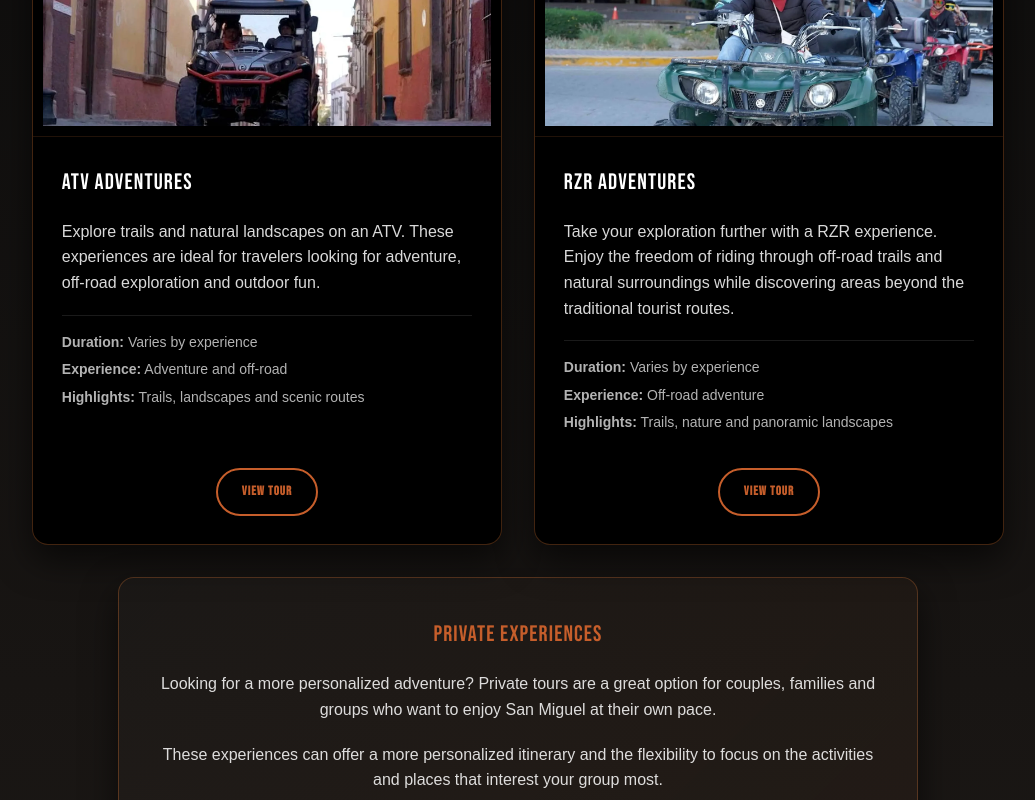
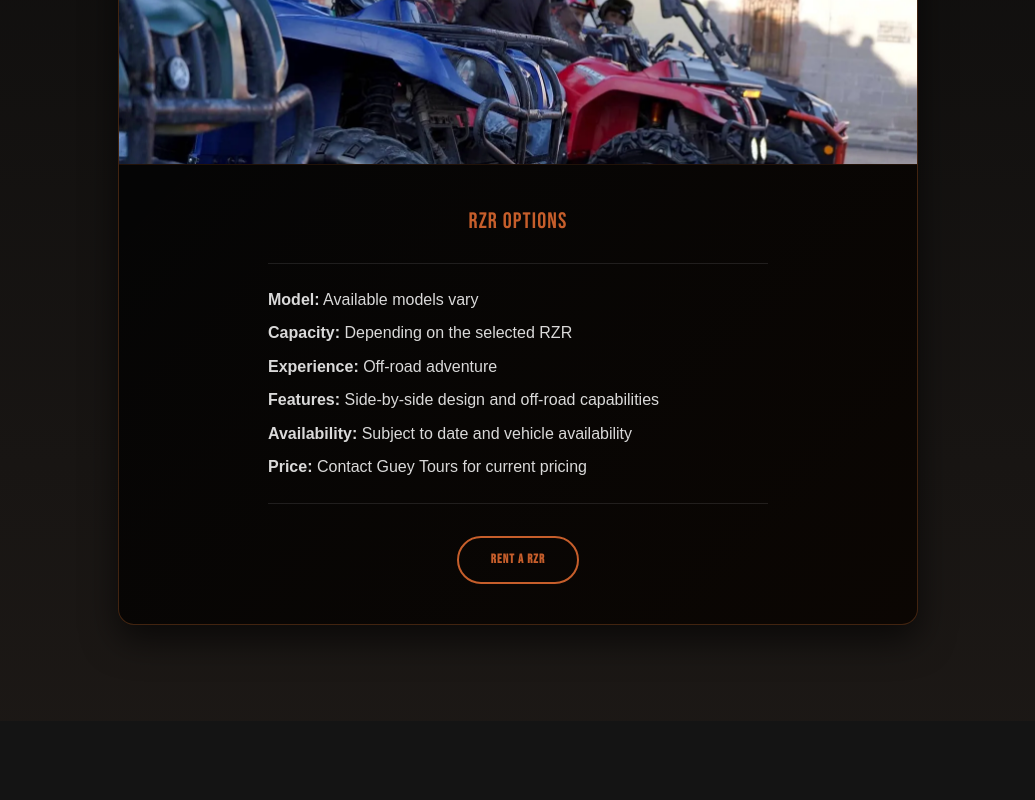
Before and after one commit to DraftStudiomx/Guey-tours-SEO, a Next.js app: page /rsz-rentals in a window 1280 px wide. Shown: the part 3540-4340 px from the top of the page, without its empty margins (122-1157 px from the left). Built offline with nearby package versions, Linux system fonts and the light colour scheme; a web font is replaced by a local one.

Commit message:
Update RzrRentalContenido.tsx cuarta seccion

```diff
--- a/app/rsz-rentals/RzrRentalContenido.tsx
+++ b/app/rsz-rentals/RzrRentalContenido.tsx
@@ -488,7 +488,7 @@
 
 
 
-          {/* INICIO SECTION 3 */}
+          {/* INICIO SECTION 4 */}
 <section style={{
   padding: '6rem 2rem',
   background: 'linear-gradient(180deg, #0b0b0b 0%, rgba(217, 119, 54, 0.04) 100%)',
@@ -498,7 +498,7 @@
 }}>
   <div style={{ maxWidth: '1100px', margin: '0 auto' }}>
 
-    {/* Título H2 y Párrafo Introductorio */}
+    {/* Título H2 y Párrafo Actualizado */}
     <div style={{ textAlign: 'center', marginBottom: '4rem' }}>
       <h2 style={{
         fontFamily: 'var(--font-heading)',
@@ -509,7 +509,7 @@
         margin: '0 0 1rem 0',
         lineHeight: 1.2
       }}>
-        {lang === 'es' ? 'Nuestros Tours en San Miguel de Allende' : 'Our Tours in San Miguel de Allende'}
+        {lang === 'es' ? 'Elige tu experiencia en RZR' : 'Choose Your RZR Experience'}
       </h2>
       <div style={{
         width: '80px',
@@ -529,242 +529,87 @@
         margin: '0 auto'
       }}>
         {lang === 'es'
-          ? 'Elige la experiencia que mejor se adapte a tu estilo de viaje. Ya sea que busques una aventura al aire libre, una experiencia privada o una forma emocionante de explorar los alrededores, Guey Tours ofrece diferentes maneras de vivir San Miguel de Allende.'
-          : 'Choose the experience that best matches your travel style. Whether you are looking for an outdoor adventure, a private experience or an exciting way to explore the surroundings, Guey Tours offers different ways to experience San Miguel de Allende.'}
-      </p>
-    </div>
-
-    {/* Contenedor de las 2 tarjetas superiores con imagen */}
-    <div style={{
-      display: 'grid',
-      gridTemplateColumns: 'repeat(auto-fit, minmax(320px, 1fr))',
-      gap: '2rem',
-      marginBottom: '2rem',
-      justifyContent: 'center'
-    }}>
-
-      {/* --- TARJETA 1 (ATV Adventures) --- */}
+          ? 'Guey Tours ofrece diferentes opciones de RZR según la disponibilidad. Cada renta puede variar en modelo, capacidad, características, duración y precio.'
+          : 'Guey Tours can offer different RZR options depending on availability. Each rental can vary in model, capacity, features, duration and pricing.'}
+      </p>
+    </div>
+
+    {/* Tarjeta Única Centralizada con Imagen */}
     <div style={{
       background: '#000',
       border: '1px solid rgba(217, 119, 54, 0.3)',
       borderRadius: '16px',
       overflow: 'hidden',
-        display: 'flex',
-        flexDirection: 'column',
-        boxShadow: '0 15px 35px rgba(0,0,0,0.6)'
-      }}>
+      boxShadow: '0 15px 35px rgba(0,0,0,0.6)',
+      maxWidth: '800px',
+      margin: '0 auto',
+      display: 'flex',
+      flexDirection: 'column'
+    }}>
+      {/* Contenedor de la Imagen */}
       <div style={{
         width: '100%',
-          height: '200px',
+        height: '260px',
         overflow: 'hidden',
         background: '#000',
         position: 'relative',
         display: 'flex',
         alignItems: 'center',
         justifyContent: 'center',
-          padding: '10px',
         borderBottom: '1px solid rgba(217, 119, 54, 0.15)'
       }}>
         <img
-            src="/images/SEO/atv-driver-foreground-san-miguel-de-allende-tours.webp"
-            alt="A traveler driving a green quad bike at the front of a group caravan on San Miguel de allende tours"
-            title="Leading the ATV caravan with San Miguel de allende tours"
+          src="/images/SEO/atv-and-rzr-rentals-group.webp"
+          alt="Close-up of a group of smiling people wearing helmets and safety goggles, standing next to a row of parked ATVs and Rzr rentals vehicles."
+          title="Getting ready for the ultimate adventure with Rzr rentals and ATVs."
           style={{ width: '100%', height: '100%', objectFit: 'cover', display: 'block' }}
         />
       </div>
 
-        <div style={{ padding: '1.8rem', display: 'flex', flexDirection: 'column', flex: 1, gap: '1.2rem' }}>
+      {/* Contenido de la Tarjeta */}
+      <div style={{
+        background: 'linear-gradient(135deg, rgba(255, 255, 255, 0.02) 0%, rgba(217, 119, 54, 0.05) 100%)',
+        padding: '2.5rem',
+        display: 'flex',
+        flexDirection: 'column',
+        gap: '1.5rem',
+        textAlign: 'center'
+      }}>
         <h3 style={{
           fontFamily: 'var(--font-heading)',
           fontSize: '1.4rem',
-            color: '#fff',
+          color: 'var(--orange, #d97736)',
           textTransform: 'uppercase',
           letterSpacing: '0.05em',
           margin: 0
         }}>
-            {lang === 'es' ? 'Aventuras en ATV' : 'ATV Adventures'}
+          {lang === 'es' ? 'Opciones de RZR' : 'RZR Options'}
         </h3>
-          <p style={{
-            fontFamily: 'sans-serif',
-            fontStyle: 'normal',
-            fontWeight: '400',
-            color: 'rgba(255, 255, 255, 0.85)',
+
+        <div style={{
+          display: 'flex',
+          flexDirection: 'column',
+          gap: '0.6rem',
           fontSize: '16px',
-            lineHeight: 1.6,
-            margin: 0
-          }}>
-            {lang === 'es'
-              ? 'Explora senderos y paisajes naturales en un ATV. Estas experiencias son ideales para viajeros que buscan aventura, exploración off-road y diversión al aire libre.'
-              : 'Explore trails and natural landscapes on an ATV. These experiences are ideal for travelers looking for adventure, off-road exploration and outdoor fun.'}
-          </p>
-          <div style={{ display: 'flex', flexDirection: 'column', gap: '0.4rem', fontSize: '14px', color: 'rgba(255,255,255,0.7)', borderTop: '1px solid rgba(255,255,255,0.1)', paddingTop: '1rem' }}>
-            <div><strong>{lang === 'es' ? 'Duración:' : 'Duration:'}</strong> {lang === 'es' ? 'Varía según la experiencia' : 'Varies by experience'}</div>
-            <div><strong>{lang === 'es' ? 'Experiencia:' : 'Experience:'}</strong> {lang === 'es' ? 'Aventura y off-road' : 'Adventure and off-road'}</div>
-            <div><strong>{lang === 'es' ? 'Destacados:' : 'Highlights:'}</strong> {lang === 'es' ? 'Senderos, paisajes y rutas panorámicas' : 'Trails, landscapes and scenic routes'}</div>
-          </div>
-          <div style={{ marginTop: 'auto', paddingTop: '1rem', textAlign: 'center' }}>
-            <a href="https://www.gueytours.com/rsz-rentals/" style={{
-              display: 'inline-block',
-              background: 'transparent',
-              color: 'var(--orange, #d97736)',
-              border: '2px solid var(--orange, #d97736)',
-              padding: '0.75rem 1.5rem',
-              borderRadius: '50px',
-              fontWeight: 'bold',
-              fontFamily: 'var(--font-heading)',
-              textDecoration: 'none',
-              textTransform: 'uppercase',
-              fontSize: '0.8rem',
-              letterSpacing: '0.08em',
-              transition: 'all 0.3s ease'
-            }}
-            onMouseEnter={(e) => { e.currentTarget.style.background = 'var(--orange, #d97736)'; e.currentTarget.style.color = '#fff'; }}
-            onMouseLeave={(e) => { e.currentTarget.style.background = 'transparent'; e.currentTarget.style.color = 'var(--orange, #d97736)'; }}
-            >
-              {lang === 'es' ? 'Ver Tour' : 'View Tour'}
-            </a>
-          </div>
-        </div>
-      </div>
-
-      {/* --- TARJETA 2 (RZR Adventures) --- */}
-      <div style={{
-        background: '#000',
-        border: '1px solid rgba(217, 119, 54, 0.3)',
-        borderRadius: '16px',
-        overflow: 'hidden',
-        display: 'flex',
-        flexDirection: 'column',
-        boxShadow: '0 15px 35px rgba(0,0,0,0.6)'
-      }}>
-        <div style={{
-          width: '100%',
-          height: '200px',
-          overflow: 'hidden',
-          background: '#000',
-          position: 'relative',
-          display: 'flex',
-          alignItems: 'center',
-          justifyContent: 'center',
-          padding: '10px',
-          borderBottom: '1px solid rgba(217, 119, 54, 0.15)'
-        }}>
-          <img
-            src="/images/SEO/RZR-adventure-ride-san-miguel-de-allende-tours.webp"
-            alt="An all-terrain RZR vehicle driving down a cobblestone street lined with colorful colonial buildings during San Miguel de allende tours"
-            title="Riding an off-road RZR through historic streets with San Miguel de allende tours"
-            style={{ width: '100%', height: '100%', objectFit: 'cover', display: 'block' }}
-          />
-        </div>
-
-        <div style={{ padding: '1.8rem', display: 'flex', flexDirection: 'column', flex: 1, gap: '1.2rem' }}>
-          <h3 style={{
-            fontFamily: 'var(--font-heading)',
-            fontSize: '1.4rem',
-            color: '#fff',
-            textTransform: 'uppercase',
-            letterSpacing: '0.05em',
-            margin: 0
-          }}>
-            {lang === 'es' ? 'Aventuras en RZR' : 'RZR Adventures'}
-          </h3>
-          <p style={{
-            fontFamily: 'sans-serif',
-            fontStyle: 'normal',
-            fontWeight: '400',
-            color: 'rgba(255, 255, 255, 0.85)',
-            fontSize: '16px',
-            lineHeight: 1.6,
-            margin: 0
-          }}>
-            {lang === 'es'
-              ? 'Lleva tu exploración más allá con una experiencia en RZR. Disfruta de la libertad de rodar por senderos todoterreno y entornos naturales mientras descubres áreas que van más allá de las rutas turísticas tradicionales.'
-              : 'Take your exploration further with a RZR experience. Enjoy the freedom of riding through off-road trails and natural surroundings while discovering areas beyond the traditional tourist routes.'}
-          </p>
-          <div style={{ display: 'flex', flexDirection: 'column', gap: '0.4rem', fontSize: '14px', color: 'rgba(255,255,255,0.7)', borderTop: '1px solid rgba(255,255,255,0.1)', paddingTop: '1rem' }}>
-            <div><strong>{lang === 'es' ? 'Duración:' : 'Duration:'}</strong> {lang === 'es' ? 'Varía según la experiencia' : 'Varies by experience'}</div>
+          color: 'rgba(255,255,255,0.85)',
+          borderTop: '1px solid rgba(255,255,255,0.1)',
+          borderBottom: '1px solid rgba(255,255,255,0.1)',
+          padding: '1.5rem 0',
+          textAlign: 'left',
+          maxWidth: '500px',
+          margin: '0 auto',
+          width: '100%'
+        }}>
+          <div><strong>{lang === 'es' ? 'Modelo:' : 'Model:'}</strong> {lang === 'es' ? 'Los modelos disponibles varían' : 'Available models vary'}</div>
+          <div><strong>{lang === 'es' ? 'Capacidad:' : 'Capacity:'}</strong> {lang === 'es' ? 'Dependiendo del RZR seleccionado' : 'Depending on the selected RZR'}</div>
           <div><strong>{lang === 'es' ? 'Experiencia:' : 'Experience:'}</strong> {lang === 'es' ? 'Aventura todoterreno' : 'Off-road adventure'}</div>
-            <div><strong>{lang === 'es' ? 'Destacados:' : 'Highlights:'}</strong> {lang === 'es' ? 'Senderos, naturaleza y paisajes panorámicos' : 'Trails, nature and panoramic landscapes'}</div>
-          </div>
-          <div style={{ marginTop: 'auto', paddingTop: '1rem', textAlign: 'center' }}>
-            <a href="https://www.gueytours.com/rsz-rentals/" style={{
-              display: 'inline-block',
-              background: 'transparent',
-              color: 'var(--orange, #d97736)',
-              border: '2px solid var(--orange, #d97736)',
-              padding: '0.75rem 1.5rem',
-              borderRadius: '50px',
-              fontWeight: 'bold',
-              fontFamily: 'var(--font-heading)',
-              textDecoration: 'none',
-              textTransform: 'uppercase',
-              fontSize: '0.8rem',
-              letterSpacing: '0.08em',
-              transition: 'all 0.3s ease'
-            }}
-            onMouseEnter={(e) => { e.currentTarget.style.background = 'var(--orange, #d97736)'; e.currentTarget.style.color = '#fff'; }}
-            onMouseLeave={(e) => { e.currentTarget.style.background = 'transparent'; e.currentTarget.style.color = 'var(--orange, #d97736)'; }}
-            >
-              {lang === 'es' ? 'Ver Tour' : 'View Tour'}
-            </a>
-          </div>
-        </div>
-      </div>
-
-    </div>
-
-    {/* --- TARJETA 3 INFERIOR (Puro texto, dos párrafos, sin imagen, centrada y estilizada) --- */}
-    <div style={{
-      background: 'linear-gradient(135deg, rgba(255, 255, 255, 0.02) 0%, rgba(217, 119, 54, 0.05) 100%)',
-      border: '1px solid rgba(217, 119, 54, 0.3)',
-      borderRadius: '16px',
-      padding: '2.5rem',
-      boxShadow: '0 15px 35px rgba(0,0,0,0.6)',
-      maxWidth: '800px',
-      margin: '0 auto',
-      display: 'flex',
-      flexDirection: 'column',
-      gap: '1.2rem',
-      textAlign: 'center'
-    }}>
-      <h3 style={{
-        fontFamily: 'var(--font-heading)',
-        fontSize: '1.4rem',
-        color: 'var(--orange, #d97736)',
-        textTransform: 'uppercase',
-        letterSpacing: '0.05em',
-        margin: 0
-      }}>
-        {lang === 'es' ? 'Experiencias Privadas' : 'Private Experiences'}
-      </h3>
-      <p style={{
-        fontFamily: 'sans-serif',
-        fontStyle: 'normal',
-        fontWeight: '400',
-        color: 'rgba(255, 255, 255, 0.85)',
-        fontSize: '16px',
-        lineHeight: 1.6,
-        margin: 0
-      }}>
-        {lang === 'es'
-          ? '¿Buscas una aventura más personalizada? Los tours privados son una excelente opción para parejas, familias y grupos que desean disfrutar de San Miguel a su propio ritmo.'
-          : 'Looking for a more personalized adventure? Private tours are a great option for couples, families and groups who want to enjoy San Miguel at their own pace.'}
-      </p>
-      <p style={{
-        fontFamily: 'sans-serif',
-        fontStyle: 'normal',
-        fontWeight: '400',
-        color: 'rgba(255, 255, 255, 0.85)',
-        fontSize: '16px',
-        lineHeight: 1.6,
-        margin: 0
-      }}>
-        {lang === 'es'
-          ? 'Estas experiencias ofrecen un itinerario más personalizado y la flexibilidad de enfocarse en las actividades y lugares que más le interesan a tu grupo.'
-          : 'These experiences can offer a more personalized itinerary and the flexibility to focus on the activities and places that interest your group most.'}
-      </p>
+          <div><strong>{lang === 'es' ? 'Características:' : 'Features:'}</strong> {lang === 'es' ? 'Diseño side-by-side y capacidades off-road' : 'Side-by-side design and off-road capabilities'}</div>
+          <div><strong>{lang === 'es' ? 'Disponibilidad:' : 'Availability:'}</strong> {lang === 'es' ? 'Sujeta a fecha y disponibilidad de vehículos' : 'Subject to date and vehicle availability'}</div>
+          <div><strong>{lang === 'es' ? 'Precio:' : 'Price:'}</strong> {lang === 'es' ? 'Contacta a Guey Tours para conocer los precios actuales' : 'Contact Guey Tours for current pricing'}</div>
+        </div>
+
         <div style={{ paddingTop: '0.5rem' }}>
-        <a href="https://www.gueytours.com/rsz-rentals/" style={{
+          <a href="https://www.gueytours.com/contact" style={{
             display: 'inline-block',
             background: 'transparent',
             color: 'var(--orange, #d97736)',
@@ -782,14 +627,15 @@
           onMouseEnter={(e) => { e.currentTarget.style.background = 'var(--orange, #d97736)'; e.currentTarget.style.color = '#fff'; }}
           onMouseLeave={(e) => { e.currentTarget.style.background = 'transparent'; e.currentTarget.style.color = 'var(--orange, #d97736)'; }}
           >
-          {lang === 'es' ? 'Ver Tour' : 'View Tour'}
+            {lang === 'es' ? 'RENTAR UN RZR' : 'RENT A RZR'}
           </a>
         </div>
       </div>
+    </div>
 
   </div>
 </section>
-{/* FIN SECTION 3 */}
+{/* FIN SECTION 4 */}
 
 
 
```
Lines whose indentation alone changed are shown as unchanged.
